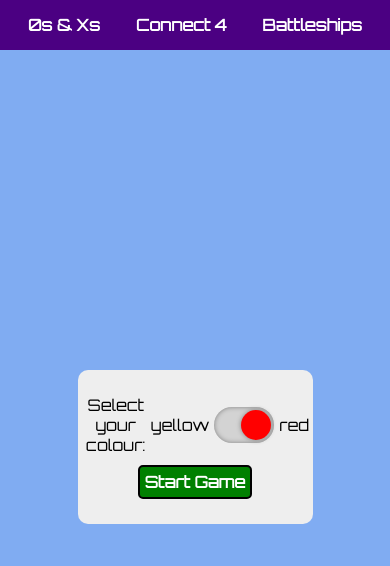
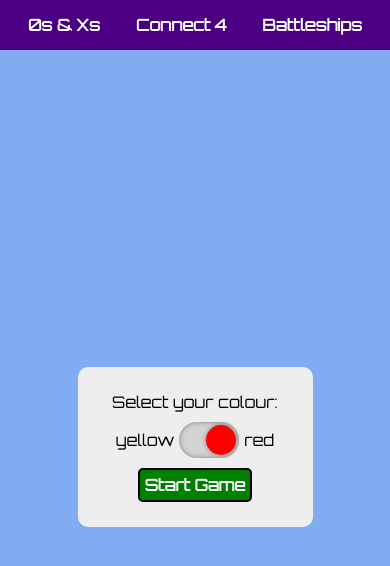
Before and after one commit to KateHoward10/noughts-and-crosses, a React (Create React App) app: page /connect4 in a window 390 px wide. Shown: the top 566 px of the page. Built offline with nearby package versions, Linux system fonts and the light colour scheme.

Commit message:
Align option-picker and top Battleships numbers

```diff
--- a/src/App.css
+++ b/src/App.css
@@ -172,11 +172,6 @@ line {
   .controls {
     width: 100%;
   }
-  .option-picker {
-    display: flex;
-    flex-direction: row;
-    align-items: center;
-  }
   .box {
     font-size: 15vw;
   }
--- a/src/components/Battleships/index.js
+++ b/src/components/Battleships/index.js
@@ -120,7 +120,8 @@ function Battleships() {
           className="sea"
           style={{
             gridTemplateColumns: `repeat(7, ${tileSideLength}px)`,
-            gridTemplateRows: `repeat(1, ${tileSideLength / 2}px)`
+            gridTemplateRows: `repeat(1, ${tileSideLength / 2}px)`,
+            marginLeft: `${tileSideLength / 2}px`
           }}
         >
           {numbers[0].map((number, index) => (
```
